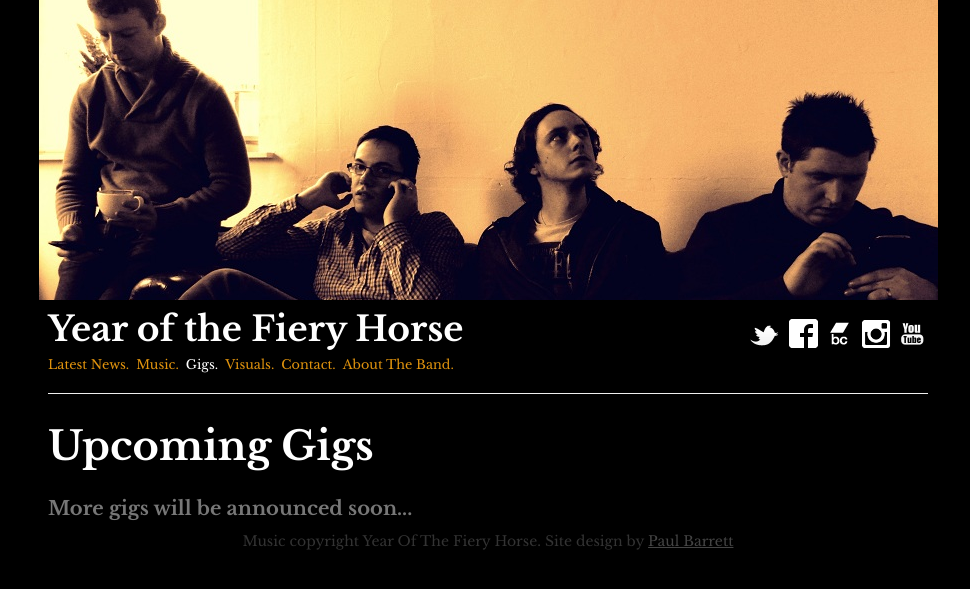
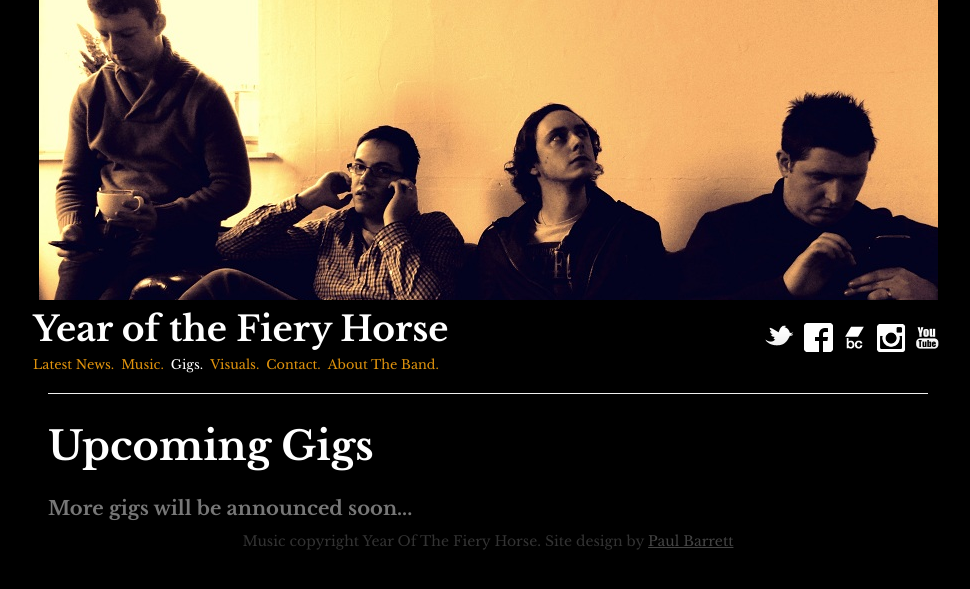
Before and after one commit to PaulBarrett79/yotfh, a Jekyll site: the page built from gigs.html, in a window 1280 px wide. Shown: the top 589 px of the page, without its empty margins (152-1122 px from the left). Built offline with Jekyll 4.4.1, drawn with Linux system fonts in a browser that asks for light colours; nearby versions of some CDN libraries; library files that are not in the unit come from our copies.

Commit message:
fixed social icon and menu wrapping problem

```diff
--- a/_includes/header.html
+++ b/_includes/header.html
@@ -32,7 +32,25 @@
 
 </header>
 <div class="row">
-  <div class="main-title col-sm-9">
+
+  <div class="text-right pull-right" id="social">
+    <ul class="list-unstyled list-inline">
+      <li><a href="https://twitter.com/yotfh" target="_blank"><img src="/img/twitter.png" alt="Twitter logo" title="@YOTFH on Twitter" class="img img-responsive"></a></li>
+      <li><a href="https://www.facebook.com/YearoftheFieryHorse" target="_blank"><img src="/img/facebook.png" alt="Facebook logo" title="YOTFH on Facebook" class="img img-responsive"></a></li>
+      <li><a href="https://yearofthefieryhorse.bandcamp.com/releases" target="_blank"><img src="/img/bandcamp.png" alt="Bandcamp logo" title="YOTFH on Bandcamp" class="img img-responsive"></a></li>
+      <li><a href="http://instagram.com/yotfh" target="_blank"><img src="/img/instagram.png" alt="Instagram logo" title="YOTFH on Instagram" class="img img-responsive"></a></li>
+      <li><a href="https://www.youtube.com/channel/UCT-4Iw7DQF-zD_JyAB_8cBA" target="_blank"><img src="/img/youtube.png" alt="YouTube logo" title="YOTFH on YouTube" class="img img-responsive"></a></li>
+    </ul>
+
+
+
+
+
+
+      <!-- <a href="https://soundcloud.com/year-of-the-fiery-horse" target="_blank"><img src="img/soundcloud.png" alt="Soundcloud logo" title="YOTFH on Soundcloud"></a> -->
+
+  </div>
+  <div class="main-title pull-left">
     <div class="row">
       <h1>Year of the Fiery Horse</h1>
     </div>
@@ -49,16 +67,6 @@
     </div>
 
   </div>
-  <div class="col-sm-3 text-right" id="social">
-      <a href="https://twitter.com/yotfh" target="_blank"><img src="/img/twitter.png" alt="Twitter logo" title="@YOTFH on Twitter"></a>
-      <a href="https://www.facebook.com/YearoftheFieryHorse" target="_blank"><img src="/img/facebook.png" alt="Facebook logo" title="YOTFH on Facebook"></a>
-      <a href="https://yearofthefieryhorse.bandcamp.com/releases" target="_blank"><img src="/img/bandcamp.png" alt="Bandcamp logo" title="YOTFH on Bandcamp"></a>
-      <a href="http://instagram.com/yotfh" target="_blank"><img src="/img/instagram.png" alt="Instagram logo" title="YOTFH on Instagram"></a>
-      <a href="https://www.youtube.com/channel/UCT-4Iw7DQF-zD_JyAB_8cBA" target="_blank"><img src="/img/youtube.png" alt="YouTube logo" title="YOTFH on YouTube"></a>
-
-      <!-- <a href="https://soundcloud.com/year-of-the-fiery-horse" target="_blank"><img src="img/soundcloud.png" alt="Soundcloud logo" title="YOTFH on Soundcloud"></a> -->
-
-  </div>
 </div>
 
 <div class="row">
--- a/css/yotfh.css
+++ b/css/yotfh.css
@@ -249,3 +249,6 @@
     width: 100%;
     height: 100%;
 }
+#social ul li {
+    padding:0;
+}
```
